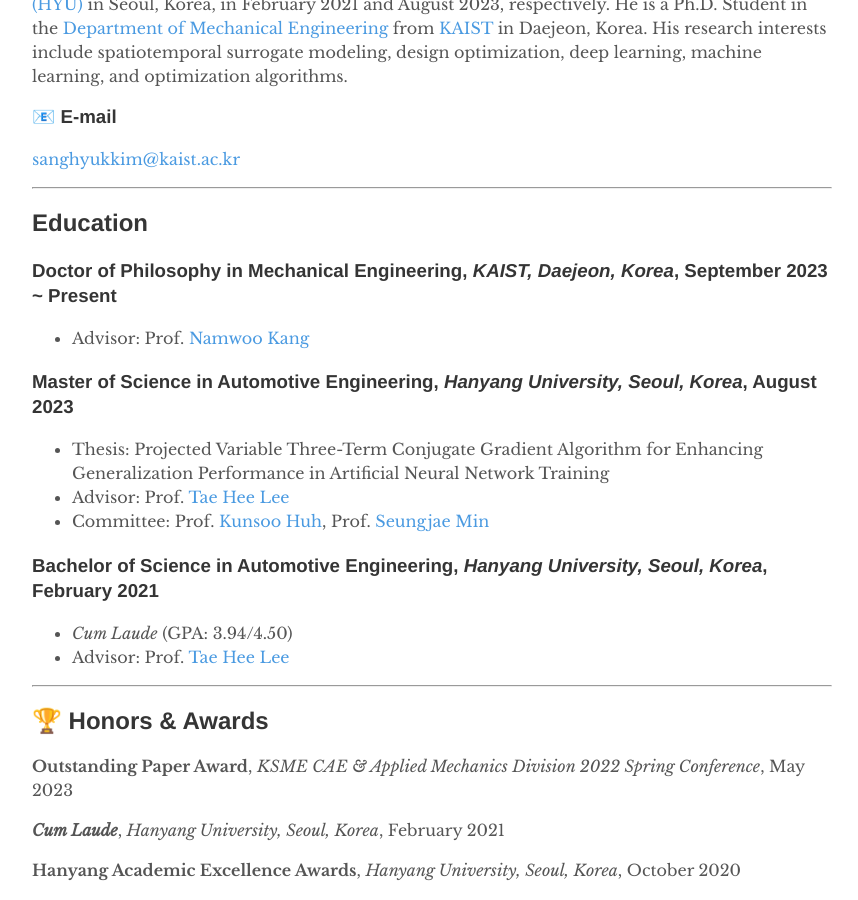
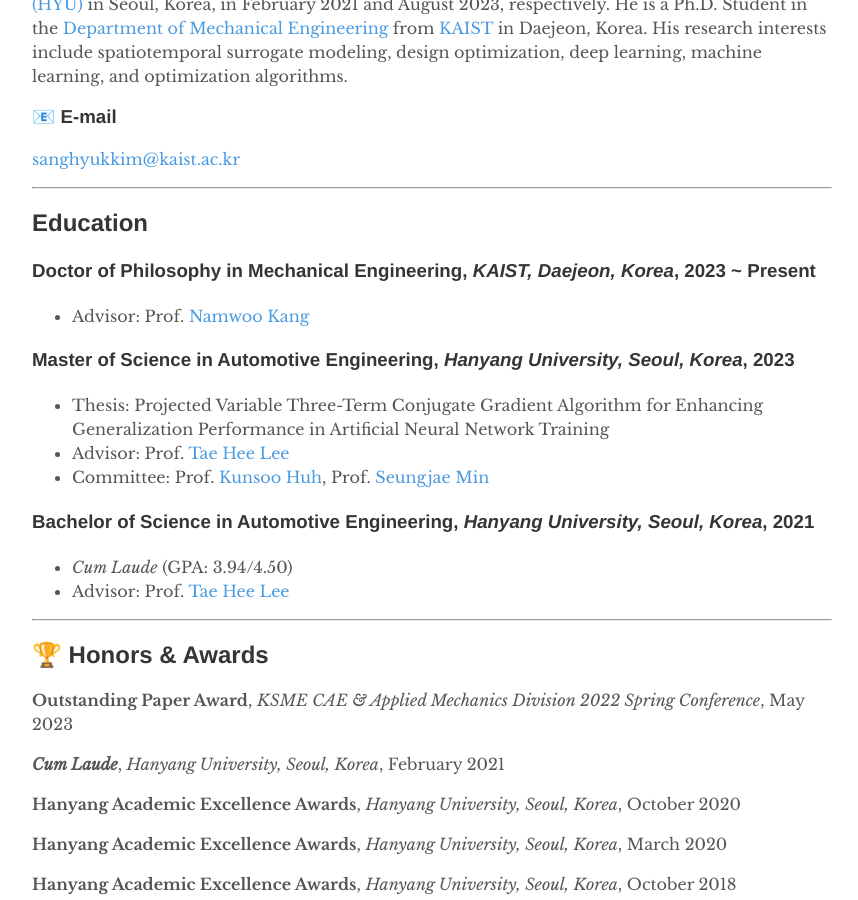
Before and after one commit to kim-sanghyuk/kim-sanghyuk.github.io, a Jekyll site: the page built from _pages/about.md, in a window 1280 px wide and 900 px high, scrolled down 938 px. Shown: the whole window, without its empty margins (208-1066 px from the left). Built offline with Jekyll 4.4.1, drawn with Linux system fonts in a browser that asks for light colours.

Commit message:
Update about.md

```diff
--- a/_pages/about.md
+++ b/_pages/about.md
@@ -18,15 +18,15 @@
 ***
 
 ## Education
-### Doctor of Philosophy in Mechanical Engineering, *KAIST, Daejeon, Korea*, September 2023 ~ Present
+### Doctor of Philosophy in Mechanical Engineering, *KAIST, Daejeon, Korea*, 2023 ~ Present
 * Advisor: Prof. [Namwoo Kang](https://scholar.google.com/citations?user=tYU_Cz0AAAAJ&hl=en)
 
-### Master of Science in Automotive Engineering, *Hanyang University, Seoul, Korea*, August 2023
+### Master of Science in Automotive Engineering, *Hanyang University, Seoul, Korea*, 2023
 * Thesis: Projected Variable Three-Term Conjugate Gradient Algorithm for Enhancing Generalization Performance in Artificial Neural Network Training
 * Advisor: Prof. [Tae Hee Lee](https://scholar.google.co.kr/citations?hl=en&user=JxC_VGgAAAAJ)
 * Committee: Prof. [Kunsoo Huh](https://scholar.google.co.kr/citations?user=iRQAwt8AAAAJ&hl=en), Prof. [Seungjae Min](https://scholar.google.co.kr/citations?user=1umyIqAAAAAJ&hl=en)
 
-### Bachelor of Science in Automotive Engineering, *Hanyang University, Seoul, Korea*, February 2021
+### Bachelor of Science in Automotive Engineering, *Hanyang University, Seoul, Korea*, 2021
 * *Cum Laude* (GPA: 3.94/4.50)
 * Advisor: Prof. [Tae Hee Lee](https://scholar.google.co.kr/citations?hl=en&user=JxC_VGgAAAAJ)
 
```
